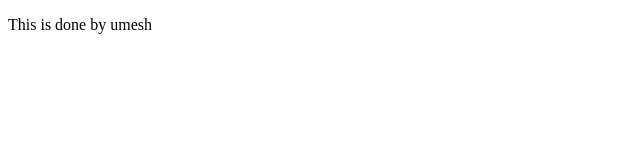
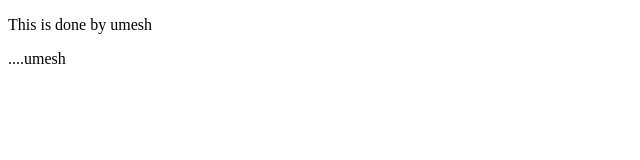
Before and after one commit to sanguleumesh007/pratice_1, a plain HTML site: page index.html in a window 1280 px wide. Shown: the full height of the page, 0-640 px from the left. Drawn offline with Linux system fonts and the light colour scheme.

Commit message:
Added in index

```diff
--- a/index.html
+++ b/index.html
@@ -9,3 +9,4 @@
     <p>This is done by umesh </p>
 </body>
 </html>
+....umesh
```
